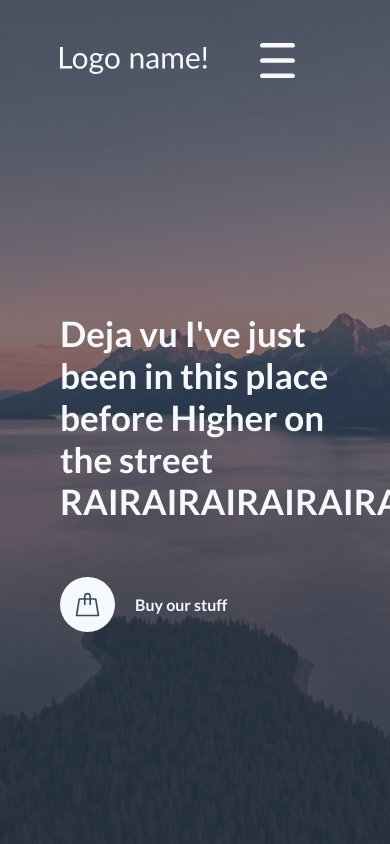
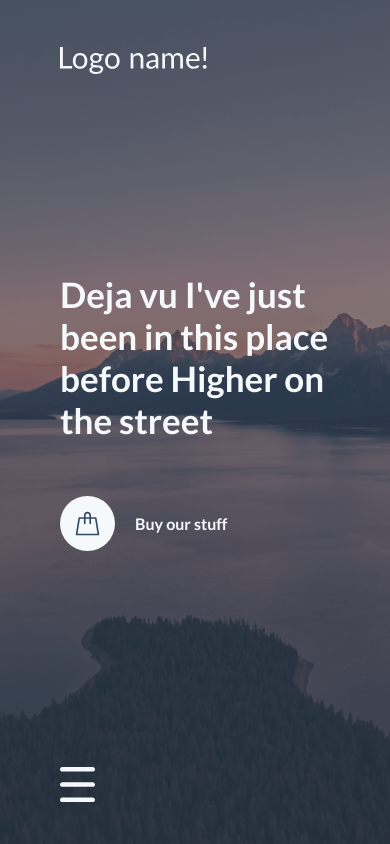
Before and after one commit to InsaneDiscoDeer/test, a plain HTML site: page index.html in a window 390 px wide. Drawn offline with Linux system fonts and the light colour scheme.

Commit message:
Flyttet burgermeny ned, samt lagt til en section for riktig plassering.

```diff
--- a/index.html
+++ b/index.html
@@ -16,36 +16,13 @@
             <header>
                 <nav>
                     <img class="logo" src="./images/logo.svg" />
+
                     <div class="links">
                         <a href="#">About</a>
                         <a href="#">Buy</a>
                         <button class="button__med" href="#">Login</button>
                         <!--button class="button_menu"><img src="./images/Component1.svg"></!--button-->
-
-                        <div id="burger_links">
-                            <!--button class="button__med" href="#burger">Login</button-->
-                            <a href="#burger">About</a>
-                            <a href="#burger">Buy</a>
-                        </div>
-
-                        <a href="javascript:void(0);" class="button_menu" id="menu_button" onclick="showBurger()">
-                            <i class="fa fa-bars"></i>
-                        </a>
-
                     </div>
-
-                    <script>
-                        function showBurger() {
-                            var x = document.getElementById("burger_links");
-                            var y = document.getElementById("menu_button");
-                            if (x.style.display === "flex") {
-                                x.style.display = "none";
-                            } else {
-                                x.style.display = "flex";
-                                //y.style.display = "none"; HALLO RAIRAI??
-                            }
-                        }
-                    </script>
 
                 </nav>
             </header>
@@ -53,8 +30,7 @@
                 <h1 class="hero__font">
                     Deja vu
                     I've just been in this place before
-                    Higher on the street
-                    RAIRAIRAIRAIRAIRAIRAI</h1>
+                    Higher on the street</h1>
                     <div class="icons">
                         <div class="icon">
                             <img src="./images/shop-icon.svg">
@@ -64,6 +40,45 @@
                         </div>
                     </div>
             </section>
+            <section class="mobile_nav">
+                <nav>
+                    <div>
+                        <a href="javascript:void(0);" class="button_menu" id="menu_button" onclick="showBurger()">
+                            <i class="fa fa-bars"></i>
+                        </a>
+
+                        <div class="links">
+                            <div id="burger_links">
+                                <button class="button__med" href="#burger">Login</button>
+                                <a href="#burger">About</a>
+                                <a href="#burger">Buy</a>
+                            </div>
+                        </div>
+
+                        <script>
+                            function showBurger() {
+                                var x = document.getElementById("burger_links");
+                                var y = document.getElementById("menu_button");
+                                if (x.style.display === "flex") {
+                                    x.style.display = "none";
+                                    y.style.transform = "rotate(0deg)";
+                                } else {
+                                    x.style.display = "flex";
+                                    y.style.transform = "rotate(90deg)";
+                                }
+                            }
+                        </script>
+
+                    </div>
+                </nav>
+            </section>
         </main>
     </body>
 </html>
+
+
+<!--section class="mobile_menu">
+    <h1>
+        rairai?
+    </h1>
+</section>
--- a/styles.css
+++ b/styles.css
@@ -62,26 +62,30 @@ a, button, .logo {
 
 main {
     height: 100%;
-    display: -ms-grid;
     display: grid;
-    -ms-grid-columns: minmax(60px, 1fr) repeat(6, minmax(50px, 190px)) minmax(60px, 1fr);
     grid-template-columns: minmax(60px, 1fr) repeat(6, minmax(50px, 190px)) minmax(60px, 1fr);
+    grid-template-rows: auto auto 120px;
 }
 
 header {
-    -ms-grid-column: 2;
-    -ms-grid-column-span: 6;
     grid-column: 2 / span 6;
 }
 
 nav {
     display: -webkit-box;
-    display: -ms-flexbox;
     display: flex;
     -webkit-box-align: center;
-        -ms-flex-align: center;
             align-items: center;
     height: 120px;
+}
+
+.mobile_nav {
+    grid-column: 2 / span 4;
+    height: 120px;
+
+
+    /*position: fixed; /* Flytter burgerknappen den til bunn av siden */
+    /*bottom: 0;       /* ^-- */
 }
 
 .links {
@@ -118,8 +122,6 @@ nav {
 }
 
 .info {
-    -ms-grid-column: 2;
-    -ms-grid-column-span: 4;
     grid-column: 2 / span 4;
 }
 
@@ -132,18 +134,15 @@ nav {
 
 .icons {
     display: -webkit-box;
-    display: -ms-flexbox;
     display: flex;
     margin-top: 55px;
 }
 
 .icon {
     display: -webkit-box;
-    display: -ms-flexbox;
     display: flex;
     -webkit-box-align: center;
-        -ms-flex-align: center;
-            align-items: center;
+        align-items: center;
 }
 
 .icon__info {
@@ -173,6 +172,7 @@ nav {
     display: none;
 }
 
+/* Når skjermen blir STOR */
 @media only screen and (max-width: 1100px) {
     .icon img {
         height: 55px;
@@ -190,27 +190,19 @@ nav {
     .button_menu {
         display: none;
     }
+
+    /*.links #burger_links {
+        display: none;
+    }*/
+
+    /*.mobile_nav {
+        /*display: none;*//*NEI FY SKAM!*/
+
+    /*}*/ /* DETTE HER ALTSÅ! Forsøk på å få mobil_nav til å lukke seg
+             OG forsvinne når skjermen blir stor etter at menyen er åpnet */
 }
 
-@media only screen and (max-width: 650px) {
-    .info {
-        -ms-grid-column: 2;
-        -ms-grid-column-span: 6;
-        grid-column: 2 / span 6;
-    }
-
-    .icons {
-        -webkit-box-orient: vertical;
-        -webkit-box-direction: normal;
-            -ms-flex-direction: column;
-                flex-direction: column;
-    }
-
-    .icon {
-        margin-bottom: 20px;
-    }
-}
-
+/* Når skjermen blir liten */
 @media only screen and (max-width: 768px) {
     .button_menu {
         display: flex;
@@ -220,7 +212,28 @@ nav {
         display: none;
     }
 
+    .mobile_nav {
+        display: flex;
+    }
+
     a[href="#"] {
         display: none;
     }
 }
+
+/* Stopper bla.a. knapp-teksten å bli delt i flere linjer | *litt* usikker på resten av det den gjør... */
+@media only screen and (max-width: 650px) {
+    .info {
+        grid-column: 2 / span 6;
+    }
+
+    .icons {
+        -webkit-box-orient: vertical;
+        -webkit-box-direction: normal;
+            flex-direction: column;
+    }
+
+    .icon {
+        margin-bottom: 20px;
+    }
+}
```
